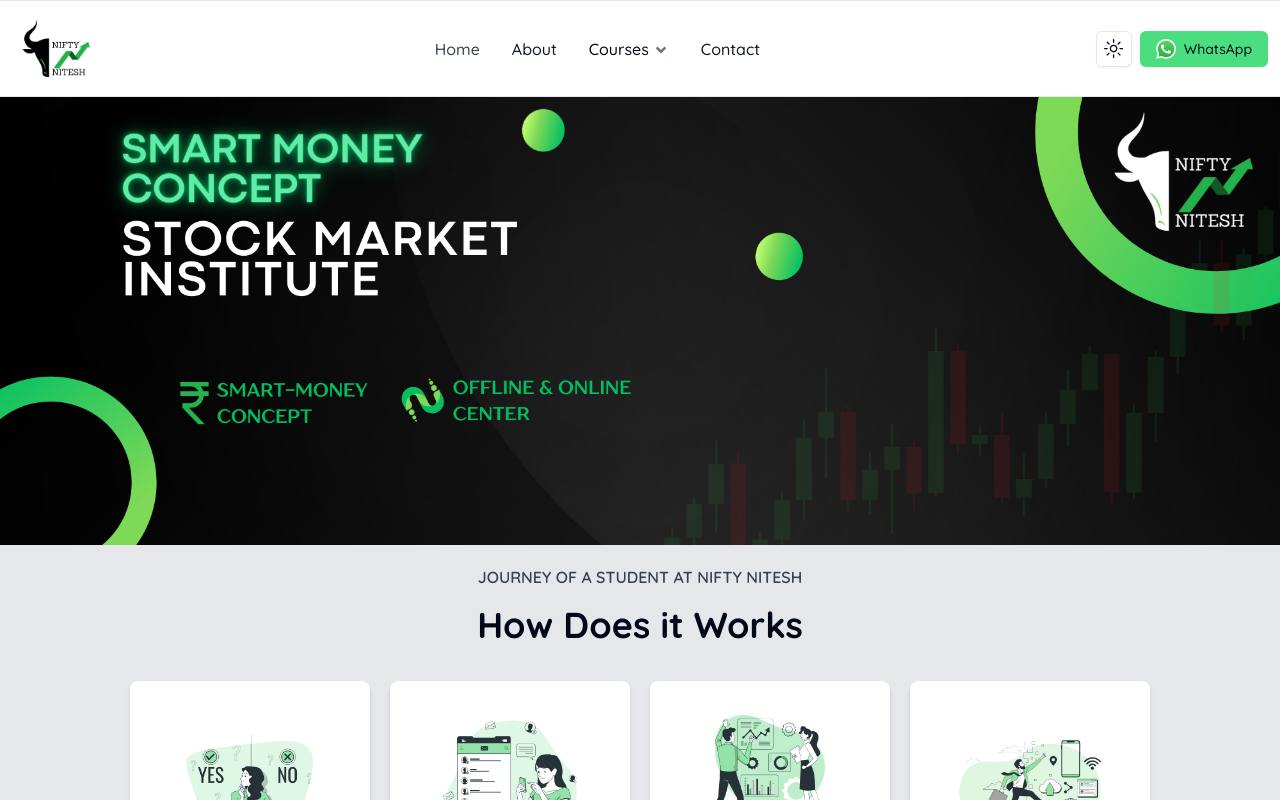
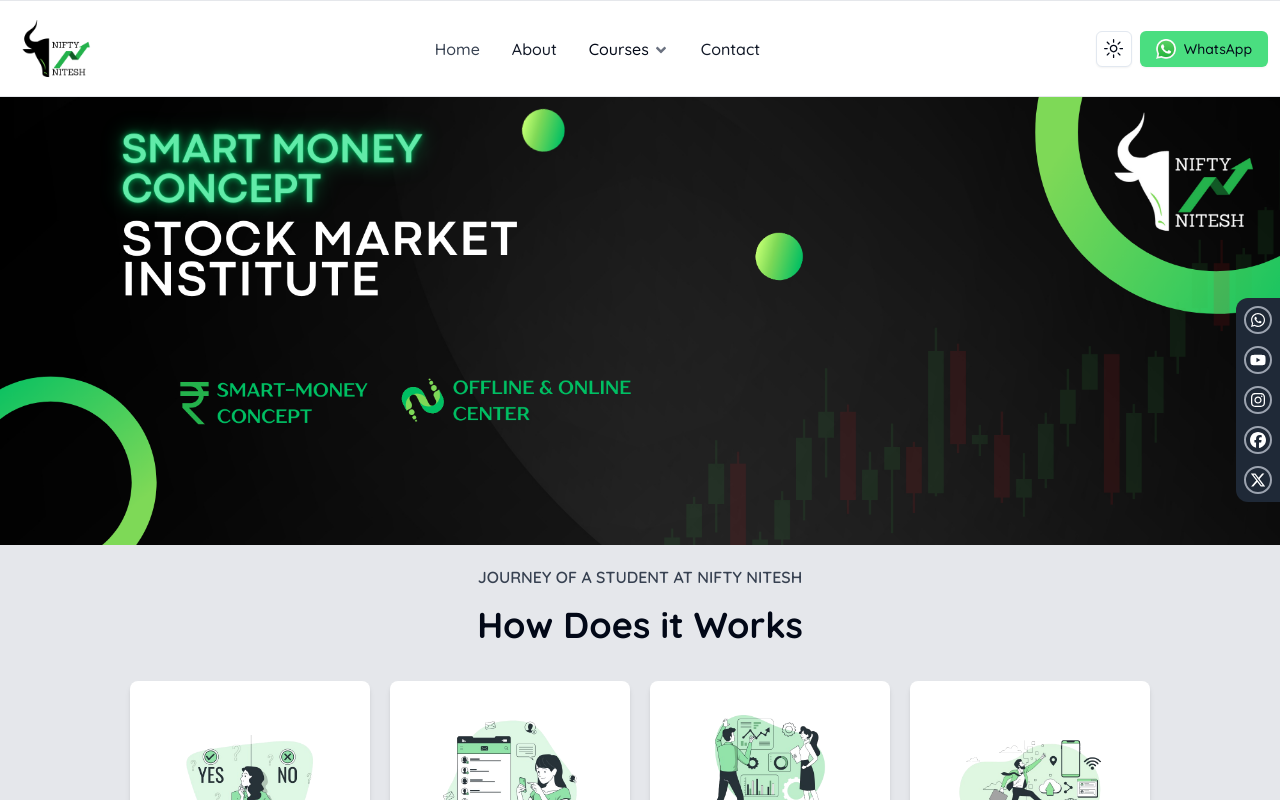
Before and after one commit to riteshk-007/Nifty-Nitesh, a Next.js app: page / in a window 1280 px wide. Shown: the top 800 px of the page. Built offline with nearby package versions, Linux system fonts and the light colour scheme.

Commit message:
Add SocialLinks component to RootLayout

```diff
--- /dev/null
+++ b/app/components/SocialLinks.jsx
@@ -0,0 +1,51 @@
+import { FaWhatsapp, FaInstagram } from "react-icons/fa";
+import { FaFacebook, FaXTwitter, FaYoutube } from "react-icons/fa6";
+
+const SocialLinks = () => {
+  return (
+    <div className="fixed right-0 top-1/2 transform -translate-y-1/2 space-y-3 bg-gray-800 p-2 rounded-l-xl z-50 overflow-hidden">
+      <a
+        href="https://whatsapp.com/channel/0029VaS551C17En02ZJgld1V"
+        target="_blank"
+        rel="noopener noreferrer"
+        className="block border-2 border-gray-400 text-white rounded-full p-1 hover:bg-green-400 hover:text-gray-100 transition-colors duration-300 ease-in-out"
+      >
+        <FaWhatsapp size={16} />
+      </a>
+      <a
+        href="https://youtube.com/@Nifty-Nitesh?si=f7EmRh97E2KjE5k6"
+        target="_blank"
+        rel="noopener noreferrer"
+        className="block border-2 border-gray-400 text-white rounded-full p-1 hover:bg-red-700 hover:text-gray-100 transition-colors duration-300 ease-in-out"
+      >
+        <FaYoutube size={16} />
+      </a>
+      <a
+        href="https://www.instagram.com/nifty_nitesh?igsh=ZzhlbmIwdnc5czBl"
+        target="_blank"
+        rel="noopener noreferrer"
+        className="block border-2 border-gray-400 text-white rounded-full p-1 hover:bg-pink-700 hover:text-gray-100 transition-colors duration-300 ease-in-out"
+      >
+        <FaInstagram size={16} />
+      </a>
+      <a
+        href="https://www.facebook.com/share/Y6WqUbLzsFeSo5si/?mibextid=qi2Omg"
+        target="_blank"
+        rel="noopener noreferrer"
+        className="block border-2 border-gray-400 text-white rounded-full p-1 hover:bg-blue-800 hover:text-gray-100 transition-colors duration-300 ease-in-out"
+      >
+        <FaFacebook size={16} />
+      </a>
+      <a
+        href=" https://x.com/Niftyniteshk?t=Mak7r-pNH-Z4vcaravqXKw&s=08"
+        target="_blank"
+        rel="noopener noreferrer"
+        className="block border-2 border-gray-400 text-white rounded-full p-1 hover:bg-black hover:text-gray-100 transition-colors duration-300 ease-in-out"
+      >
+        <FaXTwitter size={16} />
+      </a>
+    </div>
+  );
+};
+
+export default SocialLinks;
--- a/app/layout.js
+++ b/app/layout.js
@@ -3,6 +3,7 @@ import "./globals.css";
 import Navbar from "./components/Navbar";
 import { ThemeProvider } from "@/components/theme-provider";
 import Footer from "./footer";
+import SocialLinks from "./components/SocialLinks";
 
 const inter = Quicksand({ subsets: ["latin"] });
 
@@ -28,6 +29,7 @@ export default function RootLayout({ children }) {
       <body className={inter.className}>
         <ThemeProvider attribute="class" defaultTheme="system">
           <Navbar />
+          <SocialLinks />
           {children}
           <Footer />
         </ThemeProvider>
```
